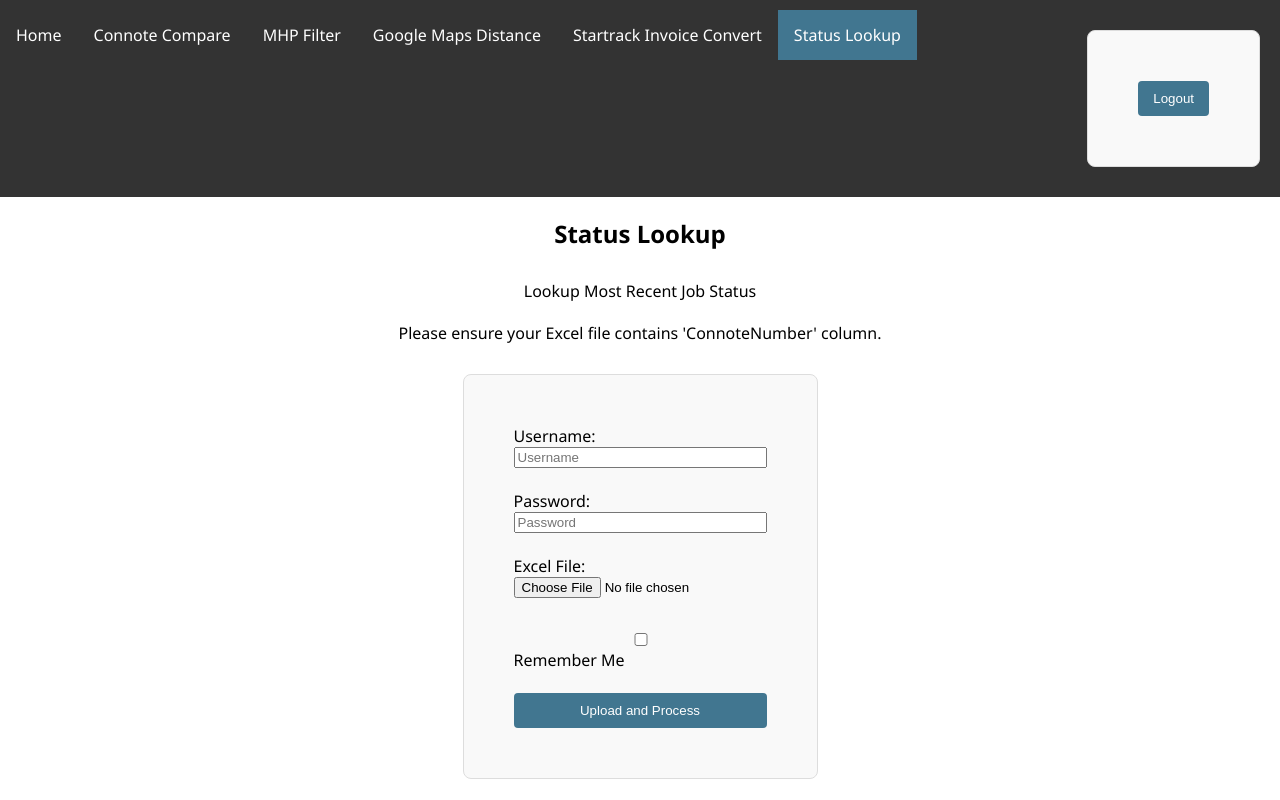
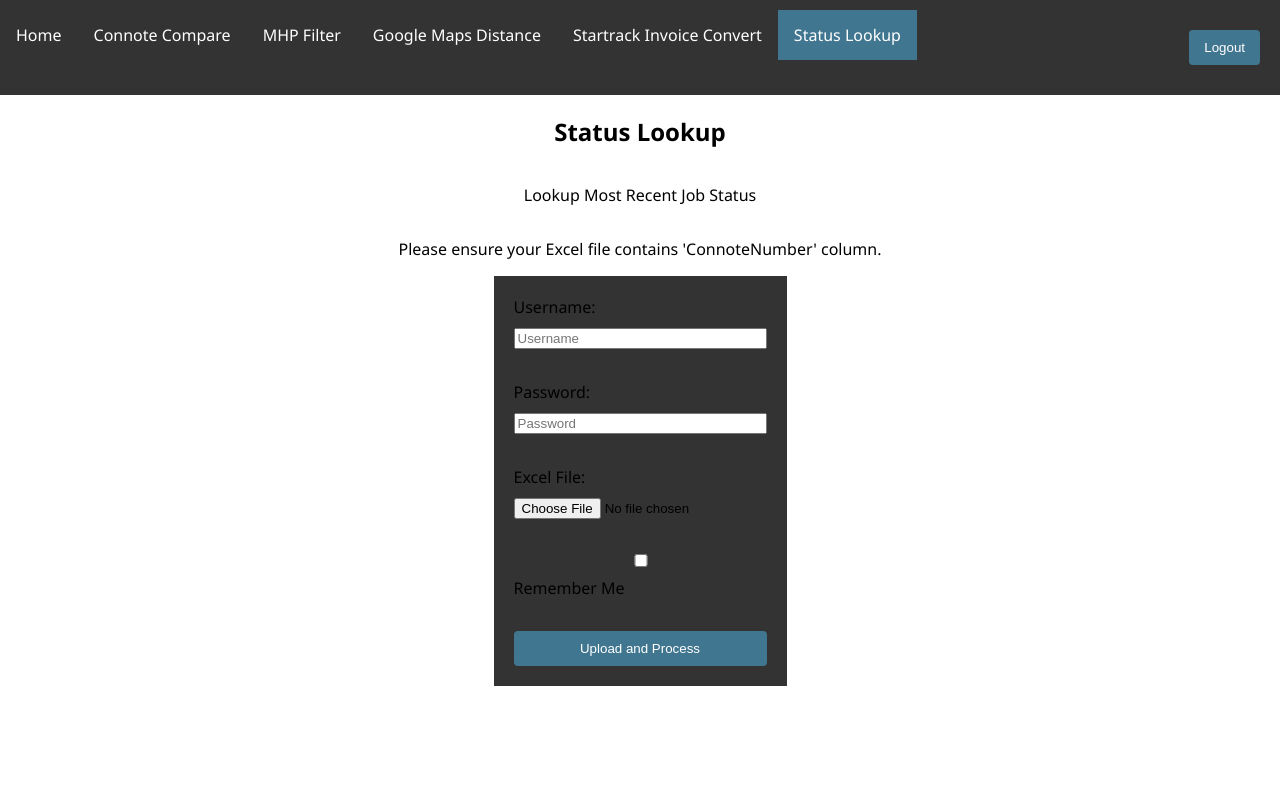
Before and after one commit to sepehrmoghani/tsa_project, a Django app: page /StatusLookup/ in a window 1280 px wide. Run offline with Django 4.2, Linux system fonts and the light colour scheme; a user stored in the database is signed in.

Commit message:
fixing the logout look on status_lookup

```diff
--- a/StatusLookup/Templates/status_lookup.html
+++ b/StatusLookup/Templates/status_lookup.html
@@ -36,30 +36,21 @@
             background-color: #555;
         }
 
-        h2 {
-            margin: 20px 0;
-        }
-
-        p {
-            margin: 10px 0;
-        }
-
         form {
-            margin: 20px;
-            padding: 50px;
-            border: 1px solid #ddd;
-            border-radius: 8px;
-            background-color: #f9f9f9;
             display: flex;
             flex-direction: column;
             align-items: left;
+            background-color: #333; /* Match the background color of the nav */
+            padding: 20px; /* Adjust padding as needed */
+            margin: 0; /* Remove margin for a cleaner look */
         }
 
-        input[type="file"] {
-            margin-bottom: 10px;
+        form label,
+        form input {
+            margin-bottom: 10px; /* Add space between label and input */
         }
 
-        button {
+        form button {
             background-color: #417690;
             color: white;
             padding: 10px 15px;
@@ -68,9 +59,10 @@
             cursor: pointer;
         }
 
-        button:hover {
+        form button:hover {
             background-color: #555;
         }
+
         /* To remove the border around the logout button */
         form[style="float: right;"] button {
             border: none;
```
